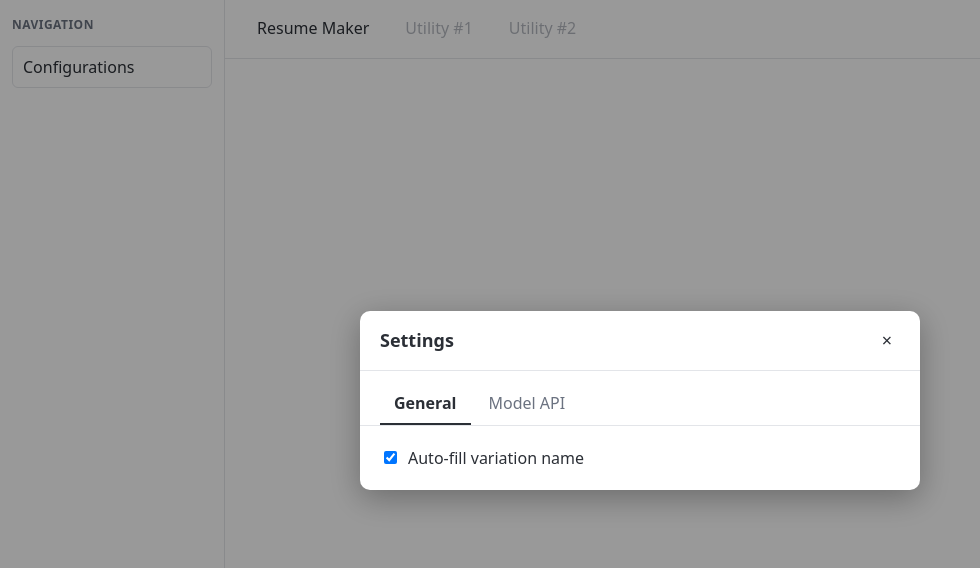
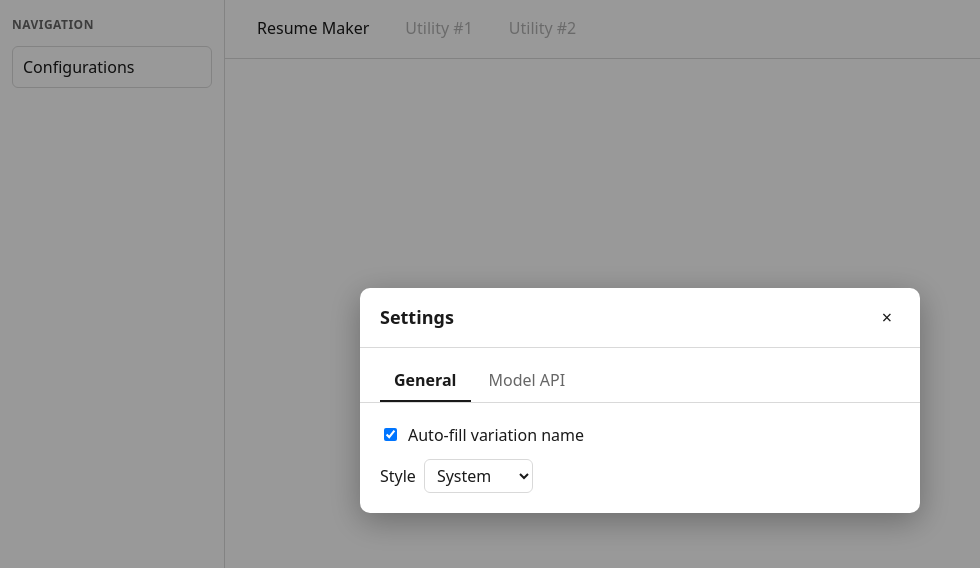
Before and after one commit to EthanOwens/reforge, a React (Vite) app: page / in a window 1280 px wide. Both pictures are taken after a click on the button "Configurations". Shown: the top 568 px of the page, without its empty margins (0-980 px from the left). Built offline with nearby package versions, Linux system fonts and the light colour scheme.

Commit message:
Setup ui themes

```diff
--- a/src/App.tsx
+++ b/src/App.tsx
@@ -1,11 +1,16 @@
-import { useState } from 'react'
+import { useEffect, useState } from 'react'
 import AppShell from './AppShell'
 import { loadAppSettings } from './settings/settingsStore'
 import type { AppSettings } from './settings/settingsStore'
 import './settings/SettingsModal.css'
+import './appTheme.css'
 
 function App() {
   const [settings, setSettings] = useState<AppSettings>(() => loadAppSettings())
+
+  useEffect(() => {
+    document.documentElement.dataset.appTheme = settings.appTheme
+  }, [settings.appTheme])
 
   return (
     <div className="app">
--- a/src/AppShell.css
+++ b/src/AppShell.css
@@ -12,8 +12,8 @@
   width: 200px;
   flex-shrink: 0;
   padding: 16px 12px;
-  border-right: 1px solid var(--border, #ccc);
-  background: var(--paper, #fff);
+  border-right: 1px solid var(--app-border, #ccc);
+  background: var(--app-bg, #fff);
   gap: 8px;
 }
 
@@ -22,7 +22,7 @@
   font-weight: 600;
   text-transform: uppercase;
   letter-spacing: 0.04em;
-  color: var(--text-muted, #666);
+  color: var(--app-text-muted, #666);
   margin-bottom: 4px;
 }
 
@@ -30,10 +30,10 @@
   font: inherit;
   text-align: left;
   padding: 8px 10px;
-  border: 1px solid var(--border, #ccc);
+  border: 1px solid var(--app-border, #ccc);
   border-radius: 6px;
-  background: var(--paper, #fff);
-  color: var(--text, #222);
+  background: var(--app-bg, #fff);
+  color: var(--app-text, #222);
   cursor: pointer;
 }
 
@@ -58,8 +58,8 @@
   align-items: center;
   gap: 4px;
   padding: 8px 16px;
-  border-bottom: 1px solid var(--border, #ccc);
-  background: var(--paper, #fff);
+  border-bottom: 1px solid var(--app-border, #ccc);
+  background: var(--app-bg, #fff);
 }
 
 .app-shell-ribbon-tab {
@@ -68,7 +68,7 @@
   border: none;
   border-bottom: 2px solid transparent;
   background: none;
-  color: var(--text, #222);
+  color: var(--app-text, #222);
   cursor: pointer;
 }
 
@@ -77,12 +77,12 @@
 }
 
 .app-shell-ribbon-tab.active {
-  border-bottom-color: var(--accent, #2563eb);
+  border-bottom-color: var(--app-accent, #2563eb);
   font-weight: 600;
 }
 
 .app-shell-ribbon-tab:disabled {
-  color: var(--text-muted, #999);
+  color: var(--app-text-muted, #999);
   cursor: not-allowed;
   opacity: 0.5;
 }
--- /dev/null
+++ b/src/appTheme.css
@@ -0,0 +1,43 @@
+/* App-chrome theme variables (nav rail, ribbon, modals, sidebar, buttons —
+   anything that isn't the resume preview's own content). Toggled via the
+   `data-app-theme` attribute on <html>, set from AppSettings.appTheme.
+   Deliberately independent of the resume's own ink/accent variables defined
+   in ResumePreview.css. */
+
+:root {
+  --app-bg: #ffffff;
+  --app-surface: #f7f7f8;
+  --app-text: #1a1a1a;
+  --app-text-muted: #666666;
+  --app-border: #d9d9d9;
+  --app-accent: #2563eb;
+}
+
+:root[data-app-theme='dark'] {
+  --app-bg: #1e1e1e;
+  --app-surface: #2a2a2a;
+  --app-text: #f0f0f0;
+  --app-text-muted: #a0a0a0;
+  --app-border: #3f3f3f;
+  --app-accent: #5b8def;
+}
+
+:root[data-app-theme='off-white'] {
+  --app-bg: #eaeaea;
+  --app-surface: #d5d5d5;
+  --app-text: #1a1a1a;
+  --app-text-muted: #555555;
+  --app-border: #c2c2c2;
+  --app-accent: #2563eb;
+}
+
+@media (prefers-color-scheme: dark) {
+  :root[data-app-theme='system'] {
+    --app-bg: #1e1e1e;
+    --app-surface: #2a2a2a;
+    --app-text: #f0f0f0;
+    --app-text-muted: #a0a0a0;
+    --app-border: #3f3f3f;
+    --app-accent: #5b8def;
+  }
+}
--- a/src/settings/SettingsModal.css
+++ b/src/settings/SettingsModal.css
@@ -19,8 +19,8 @@
   width: min(560px, calc(100vw - 32px));
   max-height: calc(100vh - 64px);
   overflow-y: auto;
-  background: var(--paper, #fff);
-  color: var(--text, #222);
+  background: var(--app-bg, #fff);
+  color: var(--app-text, #222);
   border-radius: 10px;
   box-shadow: 0 8px 32px rgba(0, 0, 0, 0.3);
   padding: 0;
@@ -31,7 +31,7 @@
   align-items: center;
   justify-content: space-between;
   padding: 16px 20px;
-  border-bottom: 1px solid var(--border, #ddd);
+  border-bottom: 1px solid var(--app-border, #ddd);
 }
 
 .settings-modal-title {
@@ -54,7 +54,7 @@
   display: flex;
   gap: 4px;
   padding: 12px 20px 0;
-  border-bottom: 1px solid var(--border, #ddd);
+  border-bottom: 1px solid var(--app-border, #ddd);
 }
 
 .settings-modal-tab {
@@ -63,13 +63,13 @@
   border: none;
   border-bottom: 2px solid transparent;
   background: none;
-  color: var(--text-muted, #666);
+  color: var(--app-text-muted, #666);
   cursor: pointer;
 }
 
 .settings-modal-tab.active {
-  color: var(--text, #222);
-  border-bottom-color: var(--text, #222);
+  color: var(--app-text, #222);
+  border-bottom-color: var(--app-text, #222);
   font-weight: 600;
 }
 
@@ -107,8 +107,24 @@
   gap: 8px;
 }
 
+.settings-select-row {
+  display: flex;
+  align-items: center;
+  gap: 8px;
+  margin-top: 12px;
+}
+
+.settings-select-row select {
+  font: inherit;
+  padding: 4px 8px;
+  border: 1px solid var(--app-border, #ccc);
+  border-radius: 6px;
+  background: var(--app-bg, #fff);
+  color: var(--app-text, #222);
+}
+
 .settings-empty-note {
-  color: var(--text-muted, #666);
+  color: var(--app-text-muted, #666);
   font-size: 13px;
 }
 
@@ -122,7 +138,7 @@
 }
 
 .api-key-row {
-  border: 1px solid var(--border, #ddd);
+  border: 1px solid var(--app-border, #ddd);
   border-radius: 6px;
   padding: 10px 12px;
   display: flex;
@@ -143,7 +159,7 @@
 
 .api-key-masked {
   font-size: 13px;
-  color: var(--text-muted, #666);
+  color: var(--app-text-muted, #666);
 }
 
 .api-key-cost {
@@ -165,7 +181,7 @@
 
 .api-key-cost-none {
   background: #f0f0f0;
-  color: var(--text-muted, #666);
+  color: var(--app-text-muted, #666);
 }
 
 .api-key-row-actions {
@@ -176,10 +192,10 @@
 .settings-btn {
   font: inherit;
   padding: 5px 10px;
-  border: 1px solid var(--border, #ccc);
+  border: 1px solid var(--app-border, #ccc);
   border-radius: 6px;
-  background: var(--paper, #fff);
-  color: var(--text, #222);
+  background: var(--app-bg, #fff);
+  color: var(--app-text, #222);
   cursor: pointer;
 }
 
@@ -203,12 +219,12 @@
   min-width: 160px;
   font: inherit;
   padding: 4px 8px;
-  border: 1px solid var(--border, #ccc);
+  border: 1px solid var(--app-border, #ccc);
   border-radius: 6px;
 }
 
 .settings-add-provider {
-  border-top: 1px solid var(--border, #ddd);
+  border-top: 1px solid var(--app-border, #ddd);
   padding-top: 16px;
 }
 
@@ -228,7 +244,7 @@
   min-width: 200px;
   font: inherit;
   padding: 4px 8px;
-  border: 1px solid var(--border, #ccc);
+  border: 1px solid var(--app-border, #ccc);
   border-radius: 6px;
 }
 
--- a/src/settings/SettingsModal.tsx
+++ b/src/settings/SettingsModal.tsx
@@ -1,5 +1,6 @@
 import { useEffect, useState } from 'react'
-import type { AppSettings, ApiKeyEntry } from './settingsStore'
+import type { ChangeEvent } from 'react'
+import type { AppSettings, ApiKeyEntry, AppTheme } from './settingsStore'
 import { saveAppSettings } from './settingsStore'
 import { detectProvider } from './providerDetection'
 import { newId } from './id'
@@ -36,6 +37,10 @@ function SettingsModal({ settings, onChange, onClose }: SettingsModalProps) {
 
   const handleToggleAutoFill = () => {
     updateSettings({ ...settings, autoFillVariationName: !settings.autoFillVariationName })
+  }
+
+  const handleChangeAppTheme = (event: ChangeEvent<HTMLSelectElement>) => {
+    updateSettings({ ...settings, appTheme: event.target.value as AppTheme })
   }
 
   const handleAddKey = () => {
@@ -133,6 +138,16 @@ function SettingsModal({ settings, onChange, onClose }: SettingsModalProps) {
                 />
                 Auto-fill variation name
               </label>
+
+              <label className="settings-select-row">
+                Style
+                <select value={settings.appTheme} onChange={handleChangeAppTheme}>
+                  <option value="light">Light</option>
+                  <option value="dark">Dark</option>
+                  <option value="off-white">Off-white</option>
+                  <option value="system">System</option>
+                </select>
+              </label>
             </div>
           )}
 
--- a/src/settings/settingsStore.ts
+++ b/src/settings/settingsStore.ts
@@ -18,13 +18,18 @@ export interface ApiKeyEntry {
   accumulatedTokens: { input: number; output: number }
 }
 
+export type AppTheme = 'light' | 'dark' | 'off-white' | 'system'
+
+const APP_THEMES: AppTheme[] = ['light', 'dark', 'off-white', 'system']
+
 export interface AppSettings {
   autoFillVariationName: boolean
   apiKeys: ApiKeyEntry[]
+  appTheme: AppTheme
 }
 
 export function defaultAppSettings(): AppSettings {
-  return { autoFillVariationName: true, apiKeys: [] }
+  return { autoFillVariationName: true, apiKeys: [], appTheme: 'system' }
 }
 
 function isApiKeyEntry(value: unknown): value is ApiKeyEntry {
@@ -49,6 +54,7 @@ function isAppSettings(value: unknown): value is AppSettings {
   const candidate = value as Partial<AppSettings>
   if (typeof candidate.autoFillVariationName !== 'boolean') return false
   if (!Array.isArray(candidate.apiKeys)) return false
+  if (typeof candidate.appTheme !== 'string' || !APP_THEMES.includes(candidate.appTheme as AppTheme)) return false
   return candidate.apiKeys.every(isApiKeyEntry)
 }
 
@@ -70,12 +76,23 @@ function withModelBackfill(value: unknown): unknown {
   }
 }
 
+// Backfills `appTheme` on settings persisted before that field existed, so
+// upgrading the schema doesn't wipe out a user's existing settings. Only
+// touches the one known-missing/invalid field; everything else still goes
+// through the full structural check below.
+function withAppThemeBackfill(value: unknown): unknown {
+  if (!value || typeof value !== 'object') return value
+  const candidate = value as Partial<AppSettings>
+  if (typeof candidate.appTheme === 'string' && APP_THEMES.includes(candidate.appTheme as AppTheme)) return value
+  return { ...candidate, appTheme: 'system' }
+}
+
 export function loadAppSettings(): AppSettings {
   try {
     const raw = localStorage.getItem(STORAGE_KEY)
     if (!raw) return defaultAppSettings()
 
-    const parsed: unknown = withModelBackfill(JSON.parse(raw))
+    const parsed: unknown = withAppThemeBackfill(withModelBackfill(JSON.parse(raw)))
     if (!isAppSettings(parsed)) return defaultAppSettings()
 
     return parsed
--- a/src/tools/resume/ResumeMakerScreen.css
+++ b/src/tools/resume/ResumeMakerScreen.css
@@ -14,7 +14,7 @@
 .resume-maker-subheading {
   margin: 0 0 8px;
   font-size: 14px;
-  color: var(--text-muted, #666);
+  color: var(--app-text-muted, #666);
 }
 
 .resume-maker-section {
@@ -34,10 +34,10 @@
   gap: 8px;
   font: inherit;
   padding: 16px;
-  border: 1px solid var(--border, #ccc);
+  border: 1px solid var(--app-border, #ccc);
   border-radius: 10px;
-  background: var(--paper, #fff);
-  color: var(--text, #222);
+  background: var(--app-bg, #fff);
+  color: var(--app-text, #222);
   cursor: pointer;
   text-align: left;
 }
@@ -47,18 +47,18 @@
 }
 
 .resume-maker-tile.selected {
-  border-color: var(--accent, #2563eb);
+  border-color: var(--app-accent, #2563eb);
   background: #eef2ff;
 }
 
 .resume-maker-empty-state {
-  color: var(--text-muted, #666);
+  color: var(--app-text-muted, #666);
   margin: 0 0 16px;
 }
 
 .resume-maker-tile-new {
   justify-content: center;
-  color: var(--text-muted, #666);
+  color: var(--app-text-muted, #666);
   border-style: dashed;
 }
 
@@ -75,7 +75,7 @@
   line-height: 1;
   border: none;
   background: none;
-  color: var(--text-muted, #666);
+  color: var(--app-text-muted, #666);
   cursor: pointer;
   padding: 2px 4px;
   flex-shrink: 0;
@@ -103,7 +103,7 @@
   flex-direction: column;
   gap: 4px;
   font-size: 13px;
-  color: var(--text-muted, #666);
+  color: var(--app-text-muted, #666);
 }
 
 .resume-maker-nav-context-error {
```
Also changed, not shown: src/tools/resume/ResumeTool.css (+18 -18 lines), 1 other file (tests, documents, lock files or other folders).
